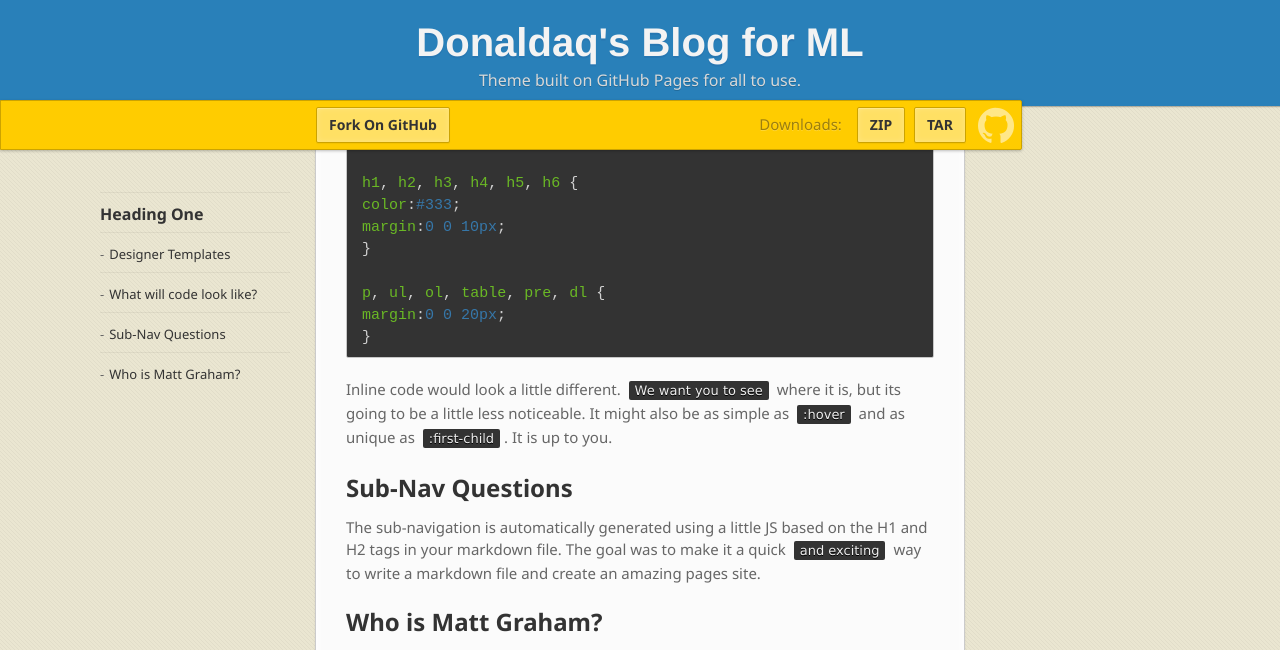
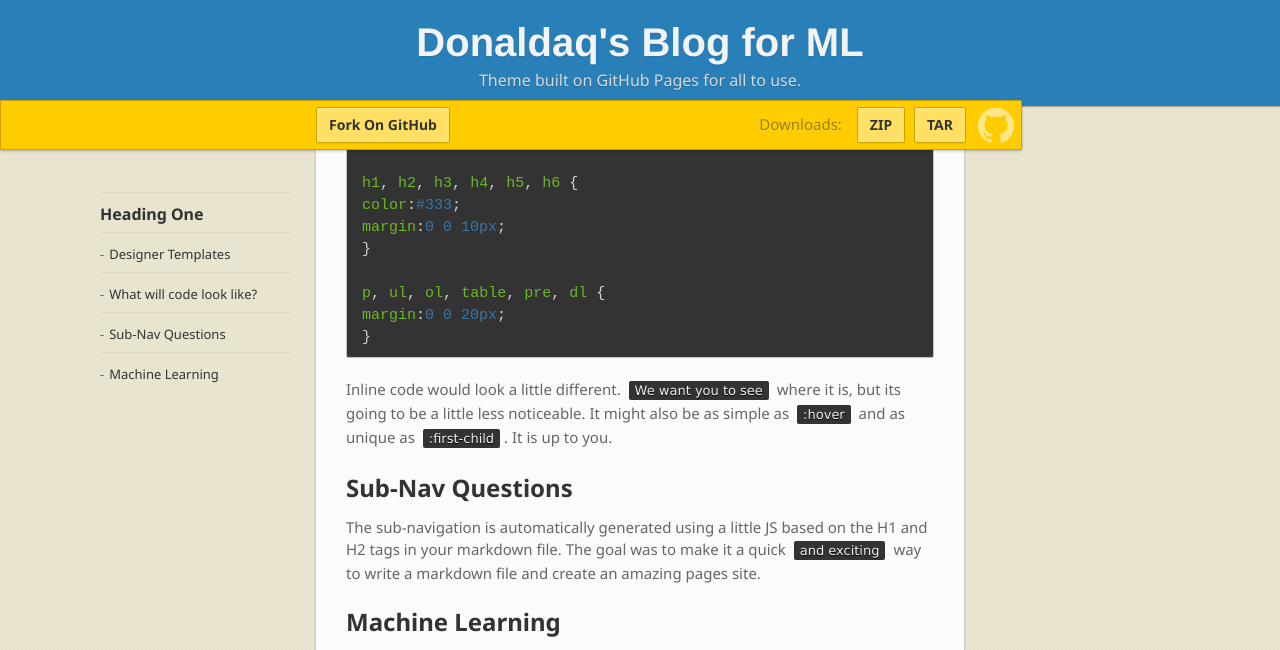
Before and after one commit to donaldaq/donaldaq.github.io, a Jekyll site: the page built from index.md, in a window 1280 px wide and 1400 px high, scrolled down 2055 px. Shown: the top 650 px of the window. Built offline with Jekyll 4.4.1, drawn with Linux system fonts in a browser that asks for light colours; nearby versions of some CDN libraries; some web fonts are replaced; some of the changed text lies outside the part shown; grey boxes are pictures that could not be loaded.

Commit message:
Update mattgraham.html

```diff
--- a/_includes/mattgraham.html
+++ b/_includes/mattgraham.html
@@ -1,3 +1 @@
-<h2>Who is Matt Graham?</h2>
-<p><img src="http://www.gravatar.com/avatar/25d643886852ad60d0efe0b3190a53dd.png?s=600" alt="Matt Graham"></p>
-<p>Product/UX designer at @Heroku / @salesforce. Formerly @GitHub. Search and Recovery Diver. Found on <a href="http://twitter.com/#!/mattgraham">Twitter</a>, <a href="http://github.com/mattgraham">GitHub</a>, <a href="http://madebygraham.com">his blog</a>, and around the country for numerous events. Enjoyed the theme? Share it. Found bugs, submit a <a href="http://github.com/mattgraham/leapday" target="_blank">pull request</a>.</p>
+<h2>Machine Learning</h2>
```
